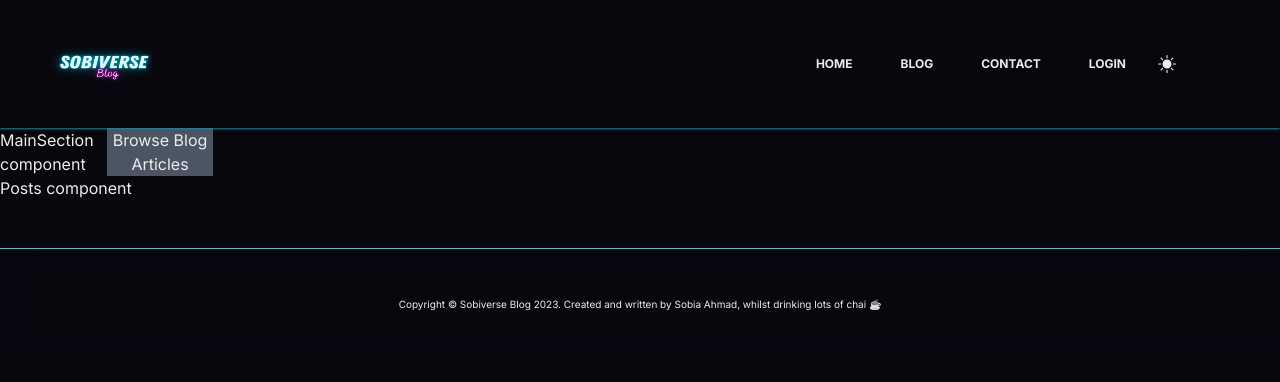
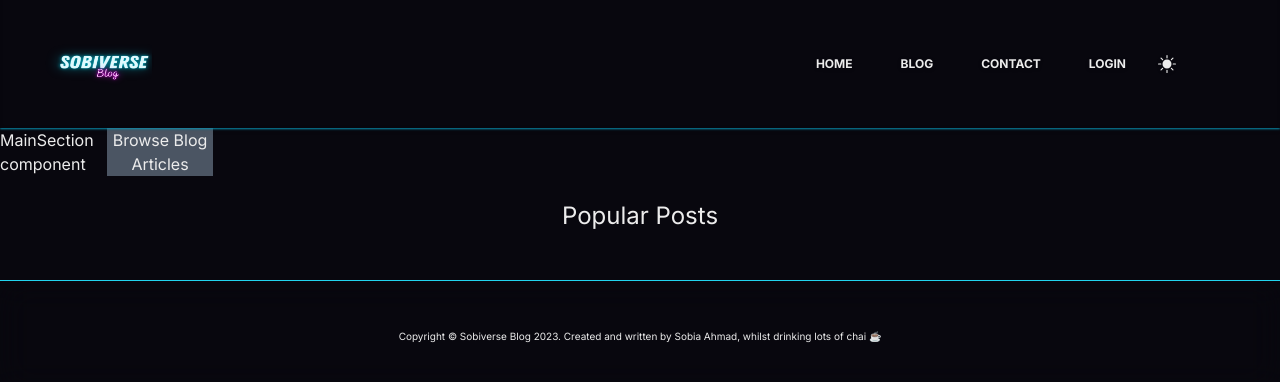
Before and after one commit to sobiaahmad94/sobiverseblog, a Next.js app: page / in a window 1280 px wide. Shown: the top 382 px of the page. Built offline with nearby package versions, Linux system fonts and the light colour scheme; no server answers; the database is empty.

Commit message:
postcard component created

```diff
--- /dev/null
+++ b/src/app/components/PostCard.tsx
@@ -0,0 +1,15 @@
+import React from "react";
+
+// types Prisma generator
+
+
+const PostCard = () => {
+    return (
+        <div>
+            <p>PostCard component</p>
+        </div>
+    );
+
+};
+
+export default PostCard;
--- a/src/app/components/Posts.tsx
+++ b/src/app/components/Posts.tsx
@@ -21,7 +21,9 @@ const Posts = async () => {
 
     return (
         <div>
-            <p>Posts component</p>
+            {/* <p>Posts component</p> */}
+            <h1 className="text-2xl text-center mt-6">Popular Posts</h1>
+
 
 
         </div>
```
